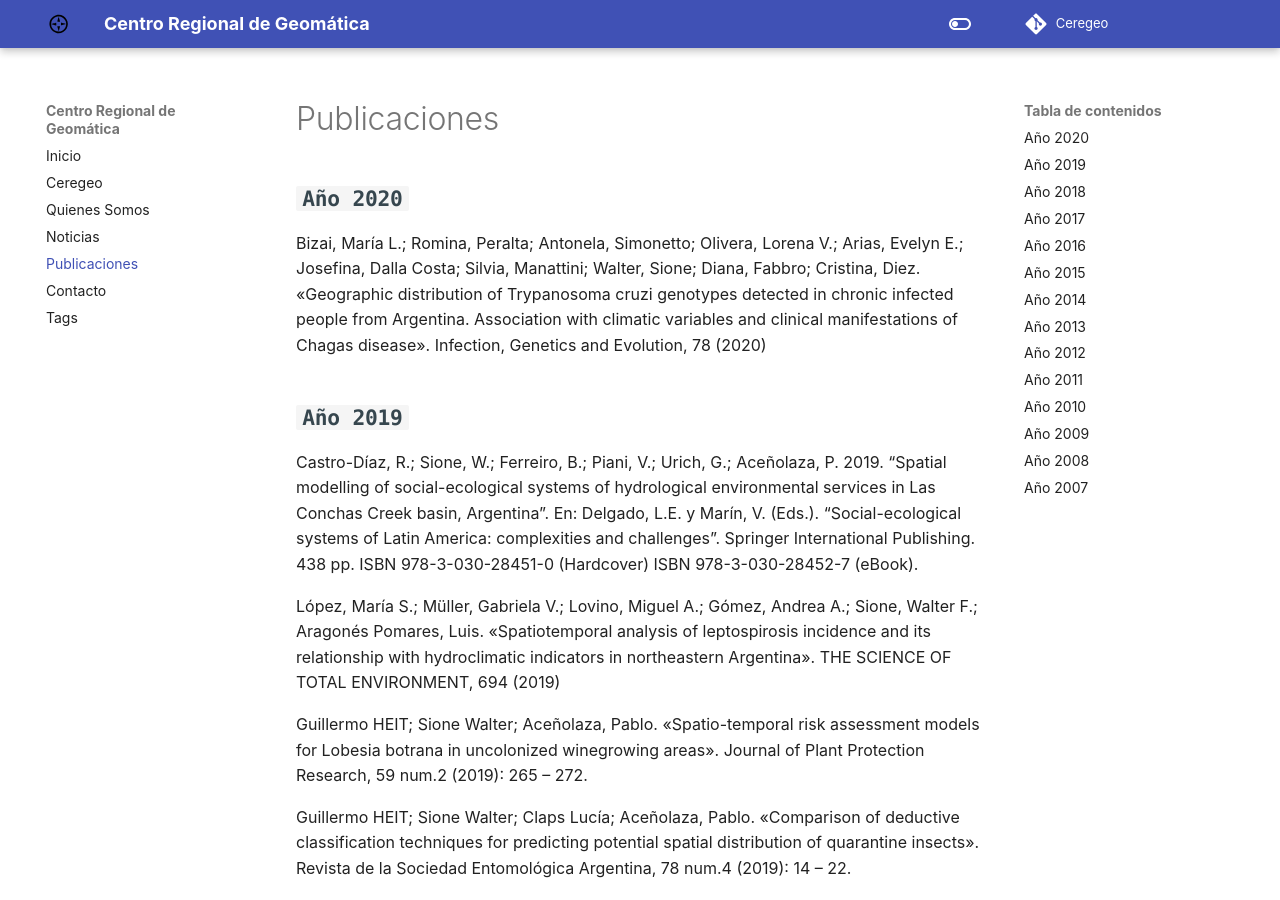
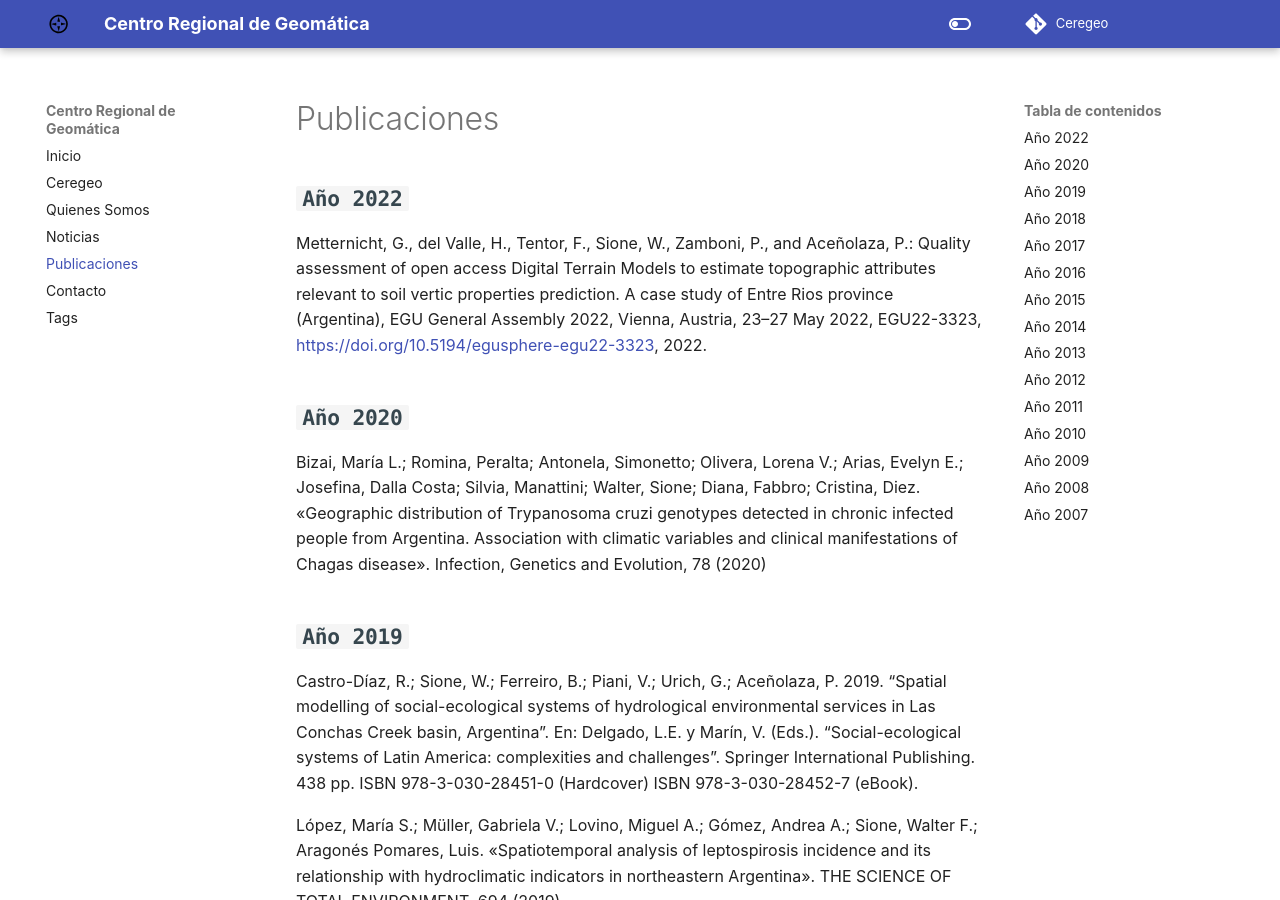
Before and after one commit to virginiapiani/Ceregeo, an MkDocs documentation site: the page built from docs/pages/publicaciones.md, in a window 1280 px wide and 900 px high. Built offline with MkDocs 1.6.1 and Material for MkDocs 9.7.7, drawn with Linux system fonts in a browser that asks for light colours; some web fonts are replaced; comment, search, counter and statistics services are not loaded.

Commit message:
Update publicaciones.md

````diff
--- a/docs/pages/publicaciones.md
+++ b/docs/pages/publicaciones.md
@@ -1,5 +1,8 @@
 # Publicaciones
 
+## **``` Año 2022 ```**
+
+Metternicht, G., del Valle, H., Tentor, F., Sione, W., Zamboni, P., and Aceñolaza, P.: Quality assessment of open access Digital Terrain Models to estimate topographic attributes relevant to soil vertic properties prediction. A case study of Entre Rios province (Argentina), EGU General Assembly 2022, Vienna, Austria, 23–27 May 2022, EGU22-3323, https://doi.org/10.5194/egusphere-egu22-3323, 2022.
 
 ## **``` Año 2020 ```**
 
````
